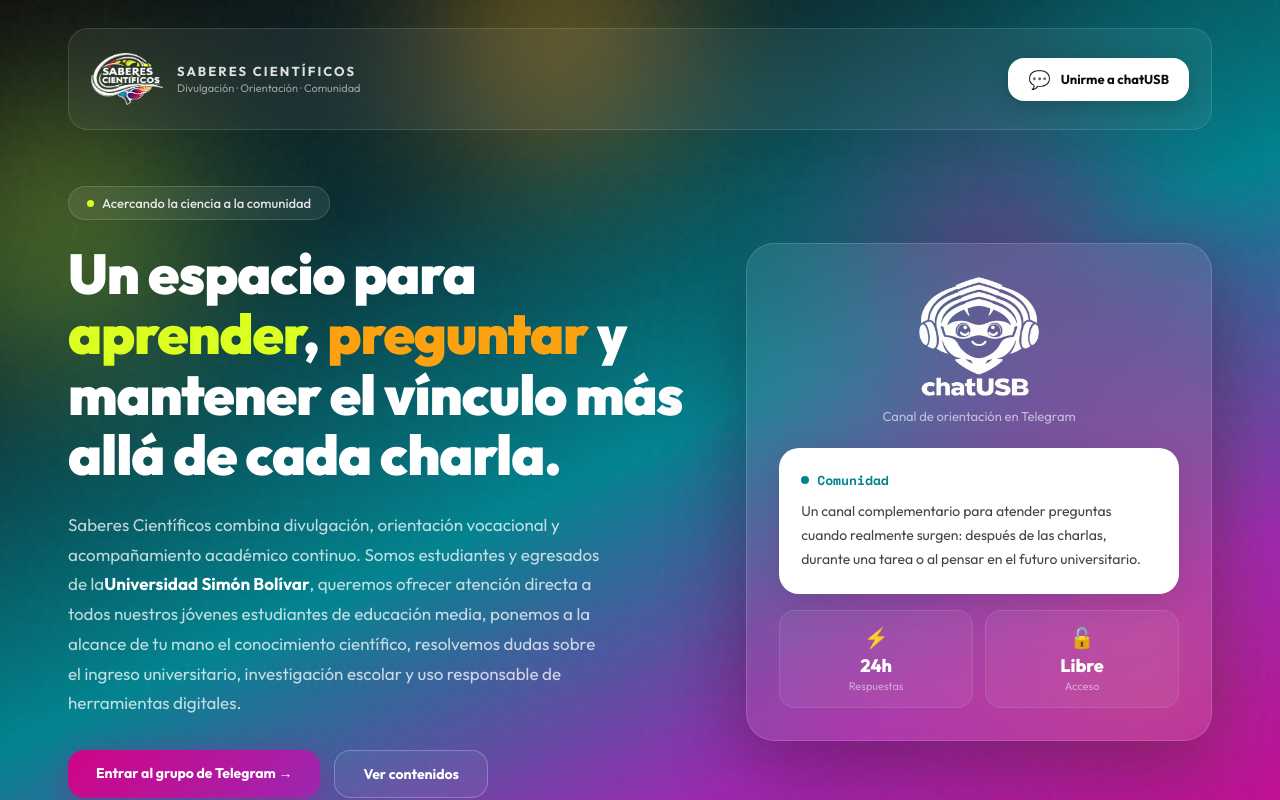
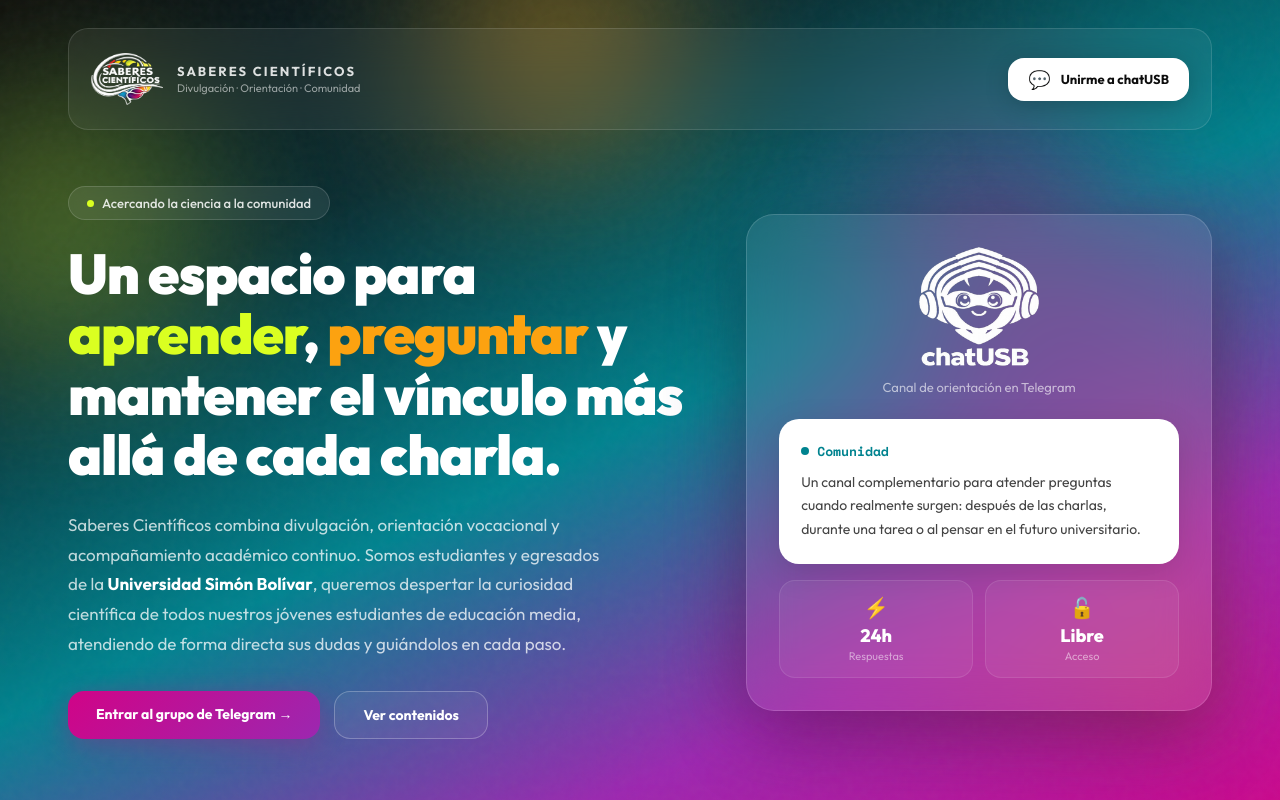
Before and after one commit to SthephanyAndreina/SaberesCientificos, a Next.js app: page / in a window 1280 px wide. Shown: the top 800 px of the page. Built offline with nearby package versions, Linux system fonts and the light colour scheme.

Commit message:
Update SaberesCientificosBlog.jsx

```diff
--- a/components/SaberesCientificosBlog.jsx
+++ b/components/SaberesCientificosBlog.jsx
@@ -274,8 +274,7 @@
                 }}
               >
                 Saberes Científicos combina divulgación, orientación vocacional y acompañamiento académico continuo. Somos estudiantes y egresados de la
-                <strong style={{ color: "#fff" }}>Universidad Simón Bolívar</strong>, queremos ofrecer atención directa a todos nuestros jóvenes estudiantes de educación media, ponemos a la alcance de tu mano el conocimiento científico, resolvemos dudas sobre el ingreso universitario,
-                investigación escolar y uso responsable de herramientas digitales.
+                <strong style={{ color: "#fff" }}> Universidad Simón Bolívar</strong>, queremos despertar la curiosidad científica de todos nuestros jóvenes estudiantes de educación media, atendiendo de forma directa sus dudas y guiándolos en cada paso.
               </p>
               <div style={{ marginTop: 32, display: "flex", flexWrap: "wrap", gap: 14, ...stagger(4) }}>
                 <a
```
